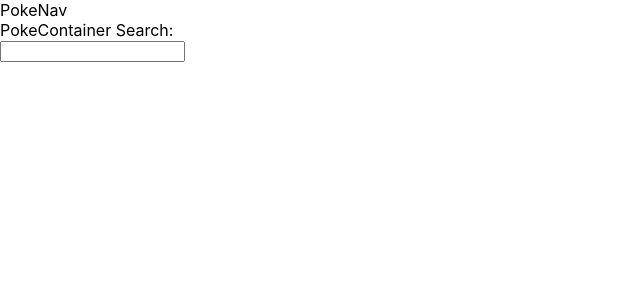
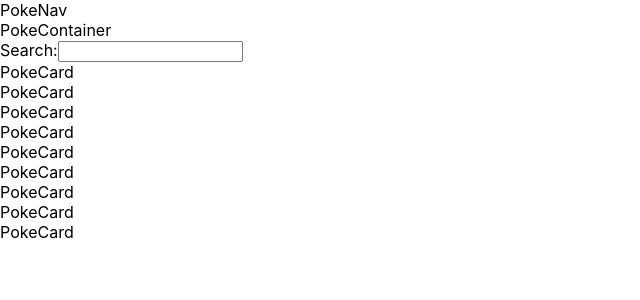
Before and after one commit to g-merrill/pokedex-react, a React (Create React App) app: page / in a window 1280 px wide. Shown: the top 300 px of the page, without its empty margins (0-640 px from the left). Built offline with nearby package versions, Linux system fonts and the light colour scheme.

Commit message:
renders pokecards within the container and moves label to the SearchForm component

```diff
--- a/src/App.js
+++ b/src/App.js
@@ -7,12 +7,11 @@ let data = require('./originalNine.json');
 class App extends React.Component {
 
   render() {
-    console.log(data);
 
     return (
       <div className="App">
         <Navbar />
-        <PokeContainer />
+        <PokeContainer pokemon={data.pokemon} />
       </div>
     );
   }
--- a/src/components/PokeContainer.js
+++ b/src/components/PokeContainer.js
@@ -1,13 +1,17 @@
 import React, { Component } from 'react';
 import SearchBar from './SearchBar';
+import PokeCard from './PokeCard';
 
 class PokeContainer extends Component {
   render() {
+    let pokemon = this.props.pokemon.map(poke => <PokeCard />);
+
     return (
       <div>
         PokeContainer
+        <SearchBar />
 
-        Search: <SearchBar />
+        { pokemon }
       </div>
     );
   }
--- a/src/components/SearchBar.js
+++ b/src/components/SearchBar.js
@@ -4,7 +4,8 @@ export class SearchBar extends Component {
   render() {
     return (
       <div>
-        <input type="text" />
+        <label htmlFor="search">Search:</label>
+        <input type="text" name="search" />
       </div>
     );
   }
```
